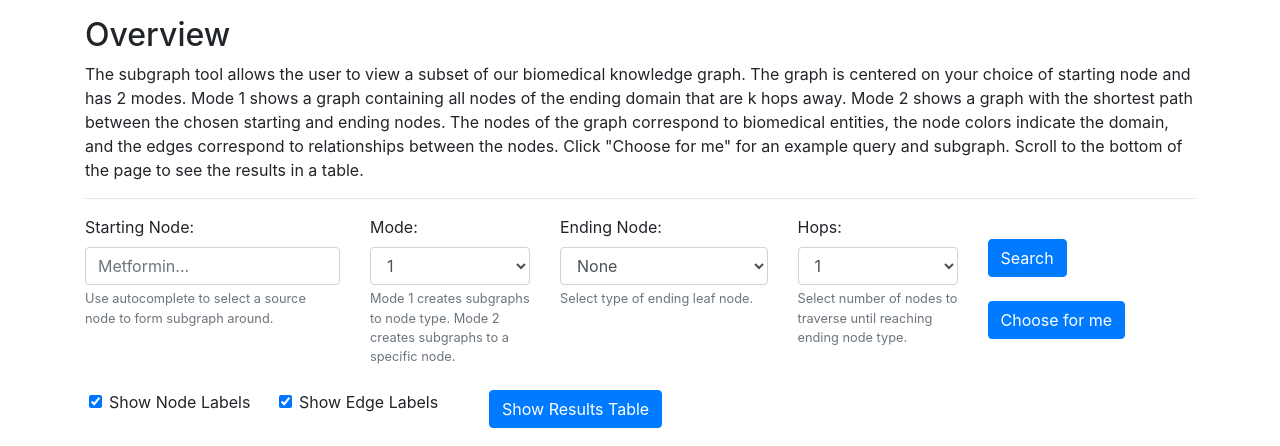
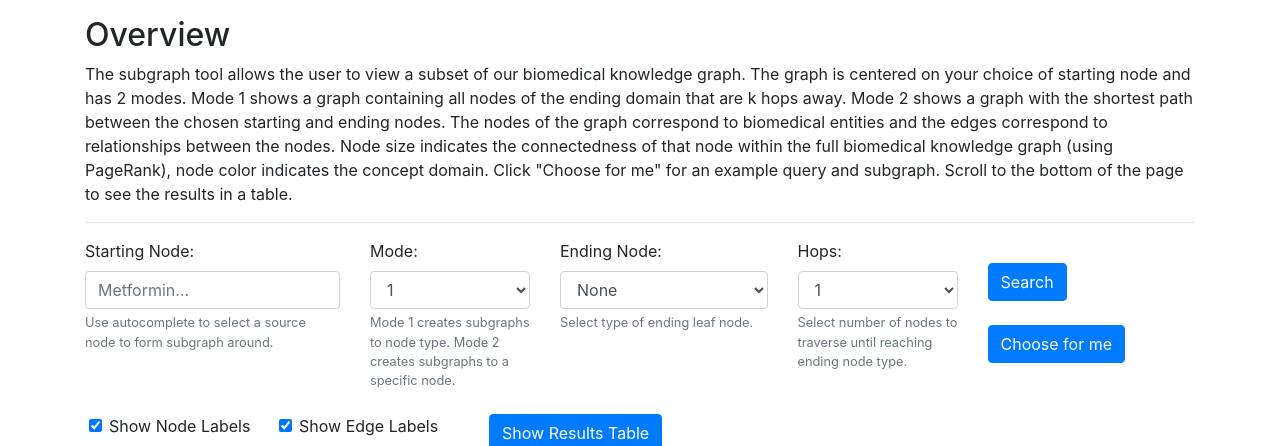
Before and after one commit to ashtonteng/biomedical-graph-visualizer, a Flask app: page /tool1 in a window 1280 px wide. Shown: the part 48-494 px from the top of the page. Run offline with Flask 2, Linux system fonts and the light colour scheme; some libraries are stand-ins or nearby versions.

Commit message:
Add description for node size (#108)

```diff
--- a/templates/tool1.html
+++ b/templates/tool1.html
@@ -9,7 +9,7 @@
     <div class="container my-3">
 
         <h2>Overview</h2>
-        <p>The subgraph tool allows the user to view a subset of our biomedical knowledge graph. The graph is centered on your choice of starting node and has 2 modes. Mode 1 shows a graph containing all nodes of the ending domain that are k hops away. Mode 2 shows a graph with the shortest path between the chosen starting and ending nodes. The nodes of the graph correspond to biomedical entities, the node colors indicate the domain, and the edges correspond to relationships between the nodes. Click "Choose for me" for an example query and subgraph. Scroll to the bottom of the page to see the results in a table.</p>
+        <p>The subgraph tool allows the user to view a subset of our biomedical knowledge graph. The graph is centered on your choice of starting node and has 2 modes. Mode 1 shows a graph containing all nodes of the ending domain that are k hops away. Mode 2 shows a graph with the shortest path between the chosen starting and ending nodes. The nodes of the graph correspond to biomedical entities and the edges correspond to relationships between the nodes. Node size indicates the connectedness of that node within the full biomedical knowledge graph (using PageRank), node color indicates the concept domain. Click "Choose for me" for an example query and subgraph. Scroll to the bottom of the page to see the results in a table.</p>
         <hr/>
         <!--Error messages-->
         <div id = "alert-invalid" class="alert alert-warning alert-dismissible d-none">
```
